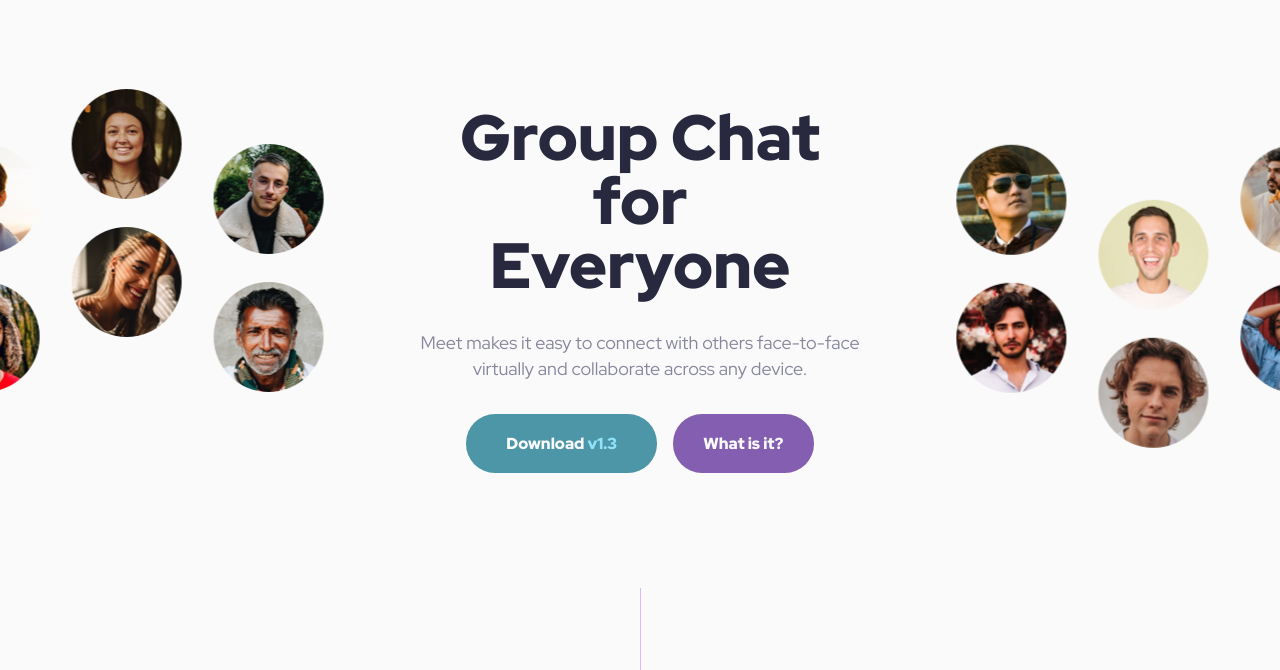
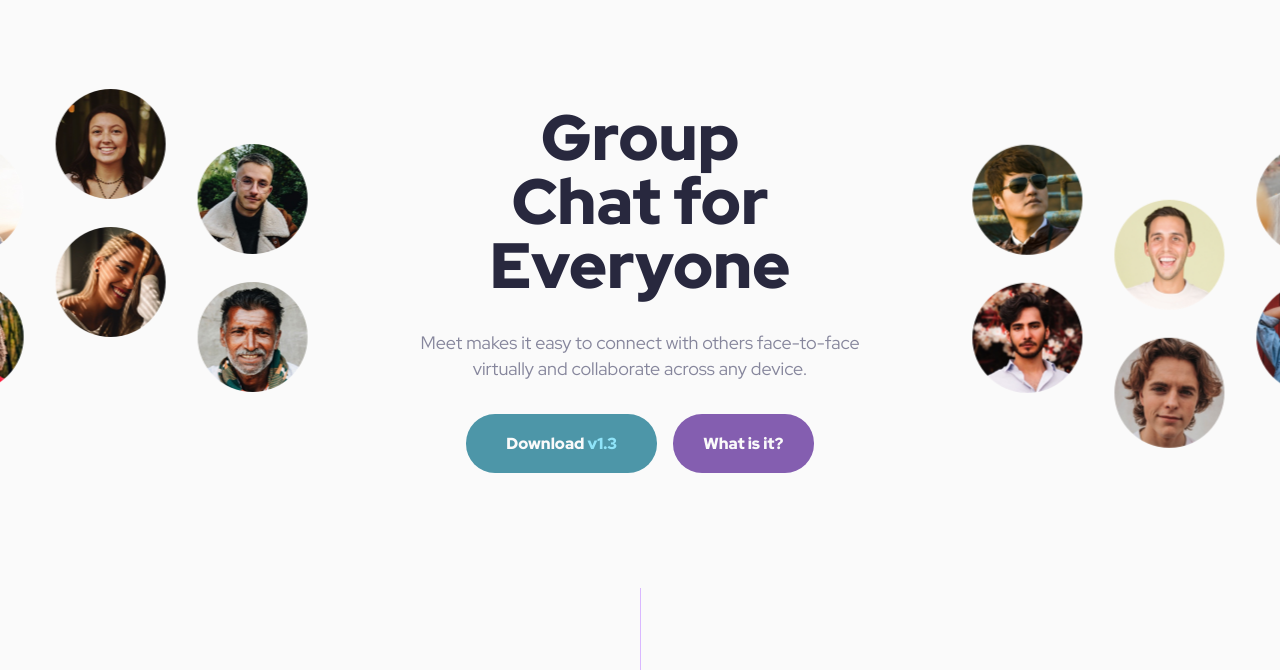
Before and after one commit to Mitko90/Meet-landing-page, a plain HTML site: page index.html in a window 1280 px wide. Shown: the part 111-781 px from the top of the page. Drawn offline with Linux system fonts and the light colour scheme.

Commit message:
Update style.css

```diff
--- a/style.css
+++ b/style.css
@@ -114,7 +114,7 @@ h1{
   font-size: var(--fs-xl);
   line-height: var(--lh-xl);
   color: var(--clr-300);
-  padding: 6.8rem 3rem 0 3rem;
+  padding: 6.8rem 7rem 0 7rem;
 }
 
 .hero-paragraph{
```
